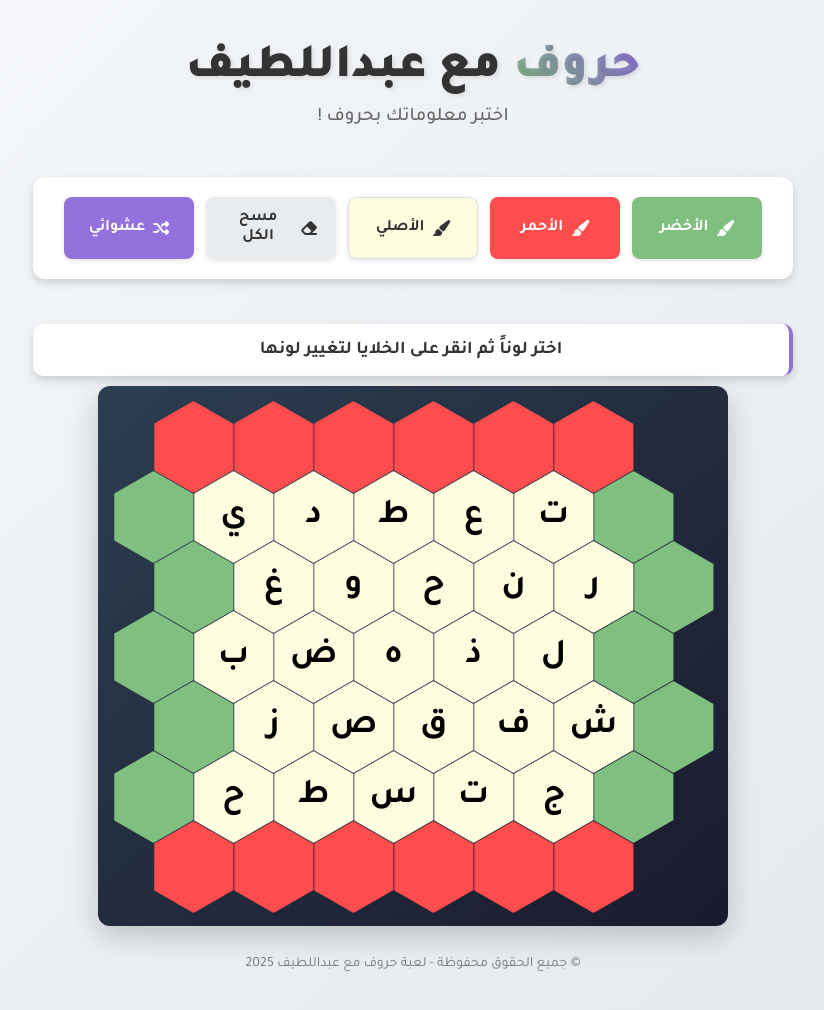
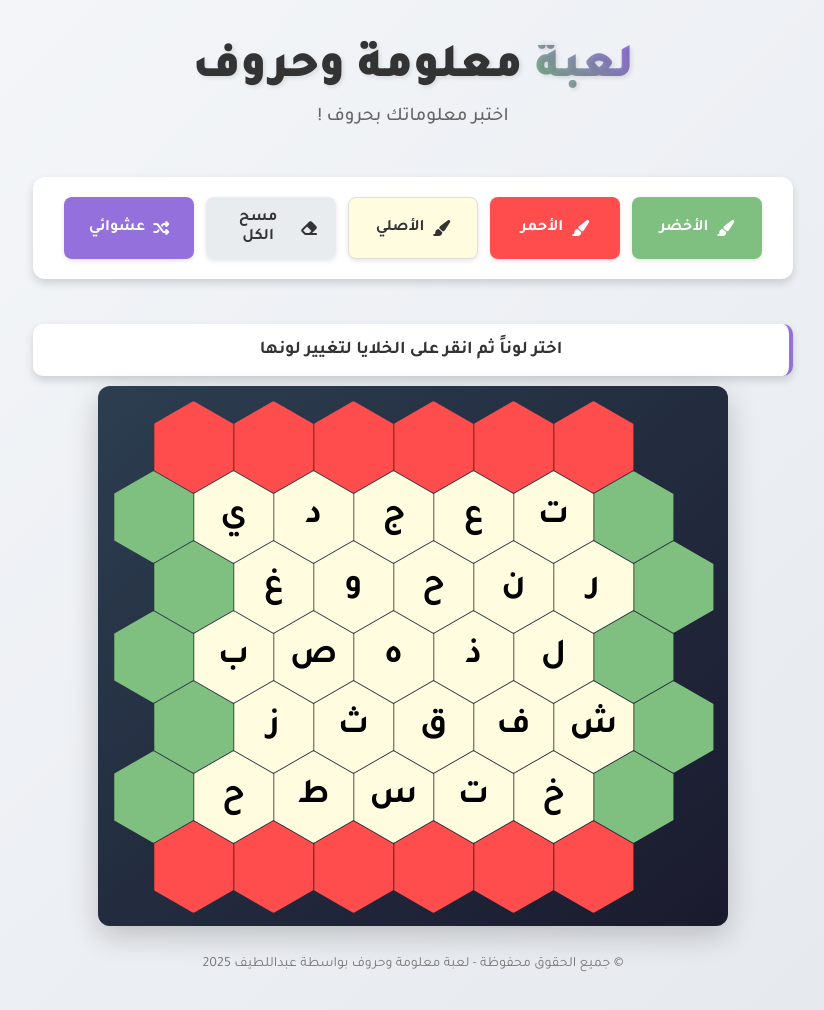
Before and after one commit to wafenop/TestGame, a plain HTML site: page index.html in a window 1280 px wide. Shown: the whole page, without its empty margins (227-1051 px from the left). Drawn offline with Linux system fonts and the light colour scheme.

Commit message:
index.html

```diff
--- a/index.html
+++ b/index.html
@@ -3,7 +3,7 @@
 <head>
     <meta charset="UTF-8">
     <meta name="viewport" content="width=device-width, initial-scale=1.0">
-    <title>حروف مع عبداللطيف</title>
+    <title>لعبة معلومة وحروف</title>
     <link href="https://cdnjs.cloudflare.com/ajax/libs/font-awesome/6.4.0/css/all.min.css" rel="stylesheet">
     <link href="styles.css" rel="stylesheet">
 </head>
@@ -11,7 +11,7 @@
     <div class="container">
         <!-- عنوان اللعبة -->
         <div class="header">
-            <h1 class="game-title"><span>حروف</span> مع عبداللطيف</h1>
+            <h1 class="game-title"><span>  لعبة </span>معلومة وحروف</h1>
             <p class="game-subtitle">اختبر معلوماتك بحروف !</p>
         </div>
 
@@ -47,7 +47,7 @@
                 <div class="hex green"></div>
                 <div class="hex cream letter">ي</div>
                 <div class="hex cream letter">د</div>
-                <div class="hex cream letter">ط</div>
+                <div class="hex cream letter">ج</div>
                 <div class="hex cream letter">ع</div>
                 <div class="hex cream letter">ت</div>
                 <div class="hex green"></div>
@@ -64,7 +64,7 @@
                 <!-- الصف الرابع - حروف مع خلايا خضراء على الجانبين -->
                 <div class="hex green"></div>
                 <div class="hex cream letter">ب</div>
-                <div class="hex cream letter">ض</div>
+                <div class="hex cream letter">ص</div>
                 <div class="hex cream letter">ه</div>
                 <div class="hex cream letter">ذ</div>
                 <div class="hex cream letter">ل</div>
@@ -73,7 +73,7 @@
                 <!-- الصف الخامس - حروف مع خلايا خضراء على الجانبين -->
                 <div class="hex green"></div>
                 <div class="hex cream letter">ز</div>
-                <div class="hex cream letter">ص</div>
+                <div class="hex cream letter">ث</div>
                 <div class="hex cream letter">ق</div>
                 <div class="hex cream letter">ف</div>
                 <div class="hex cream letter">ش</div>
@@ -85,7 +85,7 @@
                 <div class="hex cream letter">ط</div>
                 <div class="hex cream letter">س</div>
                 <div class="hex cream letter">ت</div>
-                <div class="hex cream letter">ج</div>
+                <div class="hex cream letter">خ</div>
                 <div class="hex green"></div>
 
                 <!-- الصف السابع - وردي -->
@@ -99,7 +99,7 @@
         </div>
 
         <footer class="footer">
-            © جميع الحقوق محفوظة - لعبة حروف مع عبداللطيف 2025
+          © جميع الحقوق محفوظة - لعبة معلومة وحروف بواسطة عبداللطيف 2025
         </footer>
     </div>
 
```
